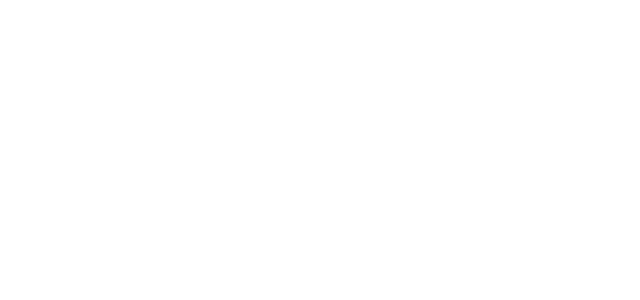
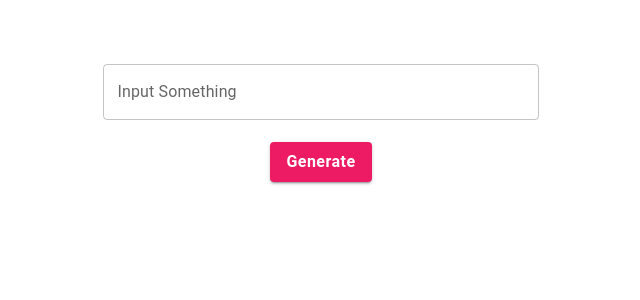
Before and after one commit to dashtoon/creator-web-app, a React (Create React App) app: page /studio in a window 1280 px wide. Before the commit this address had no page. Shown: the top 300 px of the page, without its empty margins (319-959 px from the left). Built offline with nearby package versions, Linux system fonts and the light colour scheme.

Commit message:
Init Studio

```diff
--- a/package.json
+++ b/package.json
@@ -13,6 +13,8 @@
     "@types/node": "^16.18.4",
     "@types/react": "^18.0.25",
     "@types/react-dom": "^18.0.9",
+    "axios": "^1.2.1",
+    "js-cookie": "^3.0.1",
     "react": "^18.2.0",
     "react-dom": "^18.2.0",
     "react-router-dom": "^6.4.4",
@@ -48,6 +50,7 @@
     ]
   },
   "devDependencies": {
+    "@types/js-cookie": "^3.0.2",
     "gh-pages": "^4.0.0"
   }
 }
--- a/src/App.tsx
+++ b/src/App.tsx
@@ -5,6 +5,7 @@ import Home from './Pages/Home/Home';
 import { Route, Routes } from 'react-router-dom';
 import Freeform from './Pages/FreeForm/FreeForm';
 import Character from './Pages/Character/Character';
+import Studio from './Pages/Studio/Studio';
 
 function App() {
   return (
@@ -14,6 +15,7 @@ function App() {
         <Route path="/" element={<Home />} />
         <Route path='/create_freeform'  element={<Freeform/>} />
         <Route path='/create_character' element={<Character/>} />
+        <Route path='/studio' element={<Studio/>} />
       </Routes>
     </div>
   );
--- a/src/Pages/Home/Home.tsx
+++ b/src/Pages/Home/Home.tsx
@@ -16,6 +16,9 @@ const Home = () => {
         navigate('create_character')
     }
 
+    const handleStudioClick = () => {
+        navigate('studio')
+    }
 
     return(
         <>
@@ -27,6 +30,7 @@ const Home = () => {
 
         <CustomizedButton title="Create Freeform" color="white" backgroundColor="#ed1b64" hoverBackgroundColor="" onClick={handleFreeFormClick} />
         <CustomizedButton title="Create Character" color="white" backgroundColor="#ed1b64" hoverBackgroundColor="" onClick={handleCharacterClick} />
+        <CustomizedButton title="Studio" color="white" backgroundColor="#ed1b64" hoverBackgroundColor="" onClick={handleStudioClick} />
 
 
         </div>
--- /dev/null
+++ b/src/Pages/Studio/Studio.css
@@ -0,0 +1,3 @@
+.studio{
+
+}
--- /dev/null
+++ b/src/Pages/Studio/Studio.tsx
@@ -0,0 +1,70 @@
+import { TextField, CircularProgress } from "@mui/material";
+import { useEffect, useState } from "react";
+import CustomizedButton from "../../Components/CustomButton/CustomButton";
+import axios from 'axios';
+import Cookies from 'js-cookie';
+
+
+const Studio = () => {
+
+    const [inputValue, setInputValue] = useState('')
+    const [showDefaultImage, setShowDefaultImage] = useState(true);
+    const [imageUrl, setImageUrl] = useState('');
+    const [loading, setLoading] = useState(false);
+
+    useEffect(() => {
+
+       console.log(Cookies)
+    }, [])
+
+    const handleGenerateClick = async () => {
+        setLoading(true);
+        let payload = {
+            "prompt": inputValue,
+            "steps": 5,
+        };
+
+        // window.open('https://auth.dashtoon.ai/oauth2/sign_out?rd=https%3A%2F%2Fwww.googleapis.com%2Fsign_out_page')
+
+
+        axios.post('https://stability.dashtoon.ai/sdapi/v1/txt2img', payload, {withCredentials: true})
+        .then((res) =>{ let response = res
+        console.log(response)})
+
+
+
+        // let url = 'https://lexica.art/api/v1/search?q=' + inputValue;
+        // fetch(url).then(response => response.json())
+        // .then((responseJson) => {
+        //     let imageUrl = responseJson['images'][0]['src'];
+        //    setImageUrl(imageUrl);
+        //    setShowDefaultImage(false);
+        //    setLoading(false);
+        //    setInputValue('');
+        // }).catch(error => console.log(error))
+    }
+
+    const defaultDiv = <div className="defaultDiv"></div>
+    return (
+        <>
+           <div className="freeform">
+            <div className="content">
+                <div>
+            <TextField id="input" label="Input Something" variant="outlined" fullWidth onChange={(e) => setInputValue(e.target.value)}/>
+            </div>
+            <div className="imageDiv">
+                {loading ? <CircularProgress /> :
+                showDefaultImage ? defaultDiv : <img className="image" src={imageUrl} alt="image" /> }
+
+            </div>
+            <div className="buttonDiv">
+                <CustomizedButton title="Generate" color="white" backgroundColor="#ed1b64" hoverBackgroundColor="" onClick={handleGenerateClick} />
+            </div>
+            </div>
+        </div>
+
+        </>
+    )
+}
+
+export default Studio;
```
Also changed, not shown: 1 other file (tests, documents, lock files or other folders).
